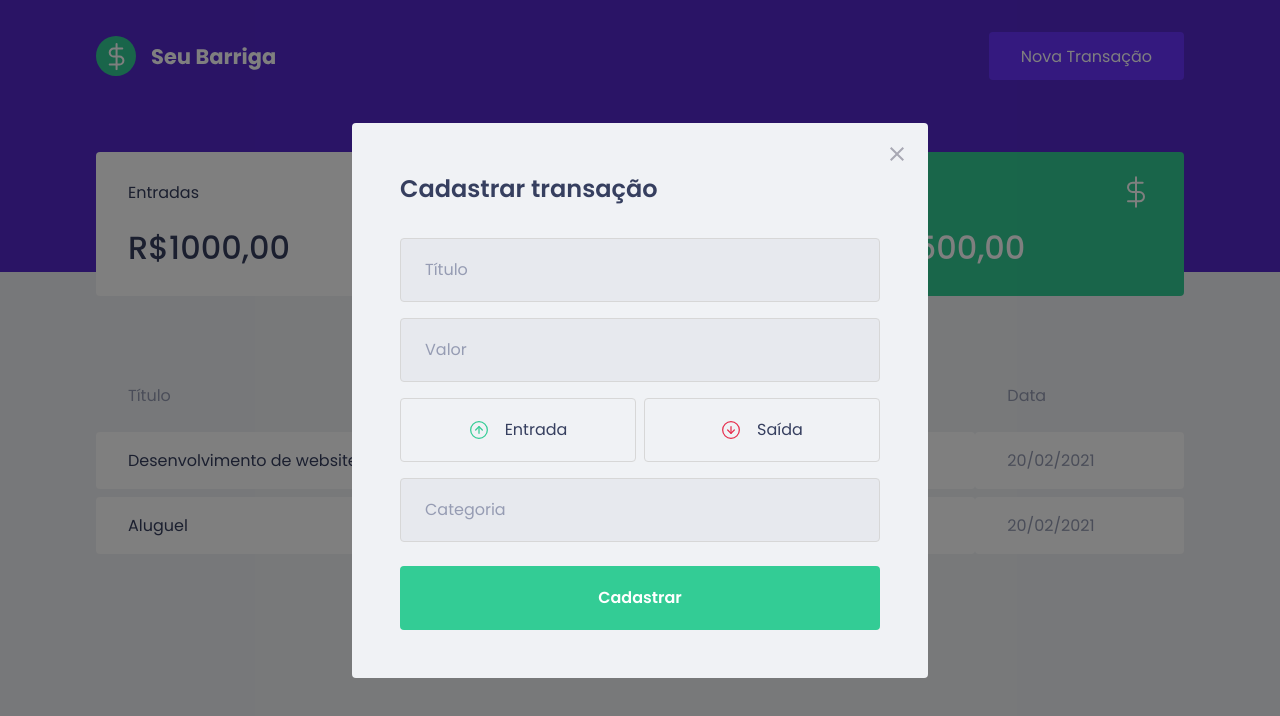
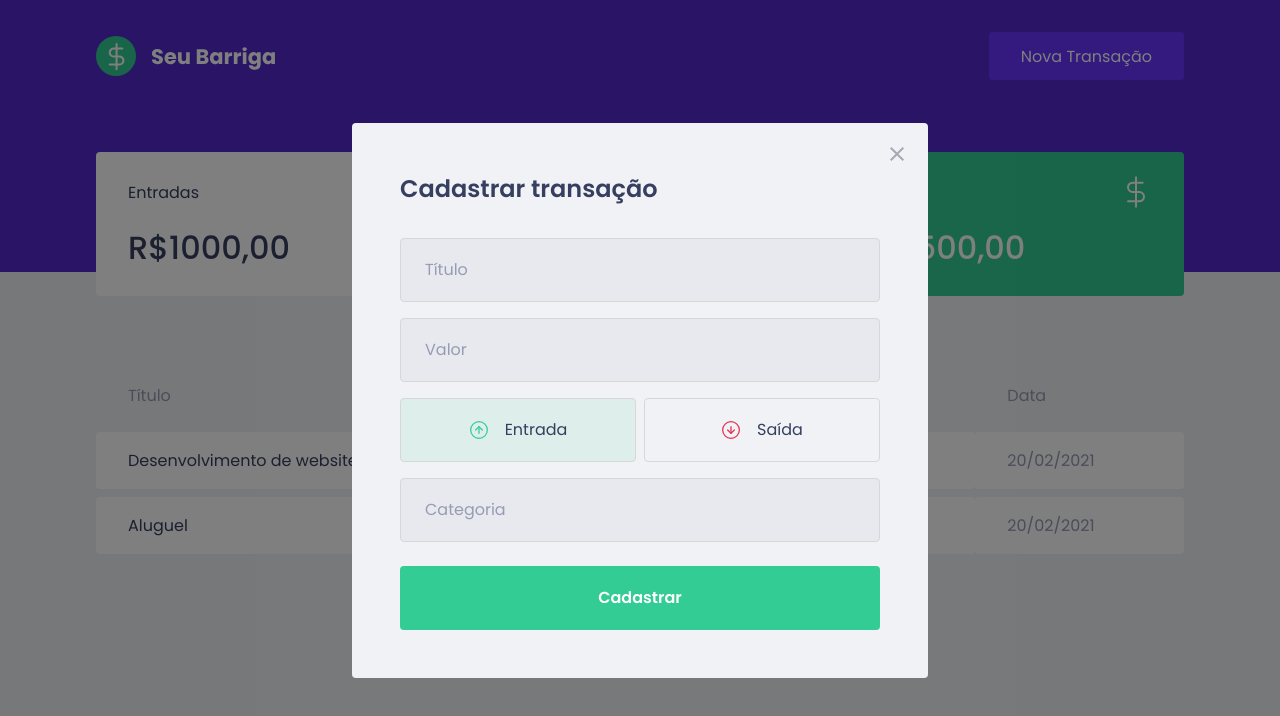
Before and after one commit to eryson/ignite-seu-barriga, a React (Create React App) app: page / in a window 1280 px wide. Both pictures are taken after a click on the button "Nova Transação". Shown: the top 716 px of the page. Built offline with nearby package versions, Linux system fonts and the light colour scheme; no server answers; what miragejs would draw is missing.

Commit message:
dev: Created the colors of the form buttons

```diff
--- a/src/components/NewTransactionModal/index.tsx
+++ b/src/components/NewTransactionModal/index.tsx
@@ -1,8 +1,9 @@
+import { useState } from "react";
 import Modal from "react-modal";
 import closeImg from "../../assets/close.svg";
 import incomeImg from "../../assets/income.svg";
 import outcomeImg from "../../assets/outcome.svg";
-import { Container, TransactionTypeContainer } from "./styles";
+import { Container, TransactionTypeContainer, RadioBox } from "./styles";
 
 interface NewTransactionModalProps {
   isOpen: boolean;
@@ -13,6 +14,8 @@
   isOpen,
   onRequestClose,
 }: NewTransactionModalProps) {
+  const [type, setType] = useState("deposit");
+
   return (
     <Modal
       isOpen={isOpen}
@@ -36,15 +39,29 @@
         <input type="number" placeholder="Valor" />
 
         <TransactionTypeContainer>
-          <button type="button">
+          <RadioBox
+            type="button"
+            onClick={() => {
+              setType("deposit");
+            }}
+            isActive={type === "deposit"}
+            activeColor="green"
+          >
             <img src={incomeImg} alt="Entrada" />
             <span>Entrada</span>
-          </button>
+          </RadioBox>
 
-          <button type="button">
+          <RadioBox
+            type="button"
+            onClick={() => {
+              setType("withdraw");
+            }}
+            isActive={type === "withdraw"}
+            activeColor="red"
+          >
             <img src={outcomeImg} alt="Saída" />
             <span>Saída</span>
-          </button>
+          </RadioBox>
         </TransactionTypeContainer>
 
         <input placeholder="Categoria" />
--- a/src/components/NewTransactionModal/styles.ts
+++ b/src/components/NewTransactionModal/styles.ts
@@ -1,5 +1,5 @@
 import styled from "styled-components";
-import { darken } from "polished";
+import { darken, transparentize } from "polished";
 
 export const Container = styled.div`
   h2 {
@@ -54,13 +54,27 @@
   display: grid;
   grid-template-columns: 1fr 1fr;
   gap: 0.5rem;
+`;
 
-  button {
+interface RadioBoxProps {
+  isActive: boolean;
+  activeColor: "green" | "red";
+}
+
+const colors = {
+  green: "#33CC95",
+  red: "#E53E4d",
+};
+
+export const RadioBox = styled.button<RadioBoxProps>`
   height: 4rem;
   border: 1px solid #d7d7d7;
   border-radius: 0.25rem;
 
-    background: transparent;
+  background: ${(props) =>
+    props.isActive
+      ? transparentize(0.9, colors[props.activeColor])
+      : "transparent"};
 
   display: flex;
   align-items: center;
@@ -83,5 +97,4 @@
     font-size: 1rem;
     color: var(--text-title);
   }
-  }
 `;
```
Lines whose indentation alone changed are shown as unchanged.
